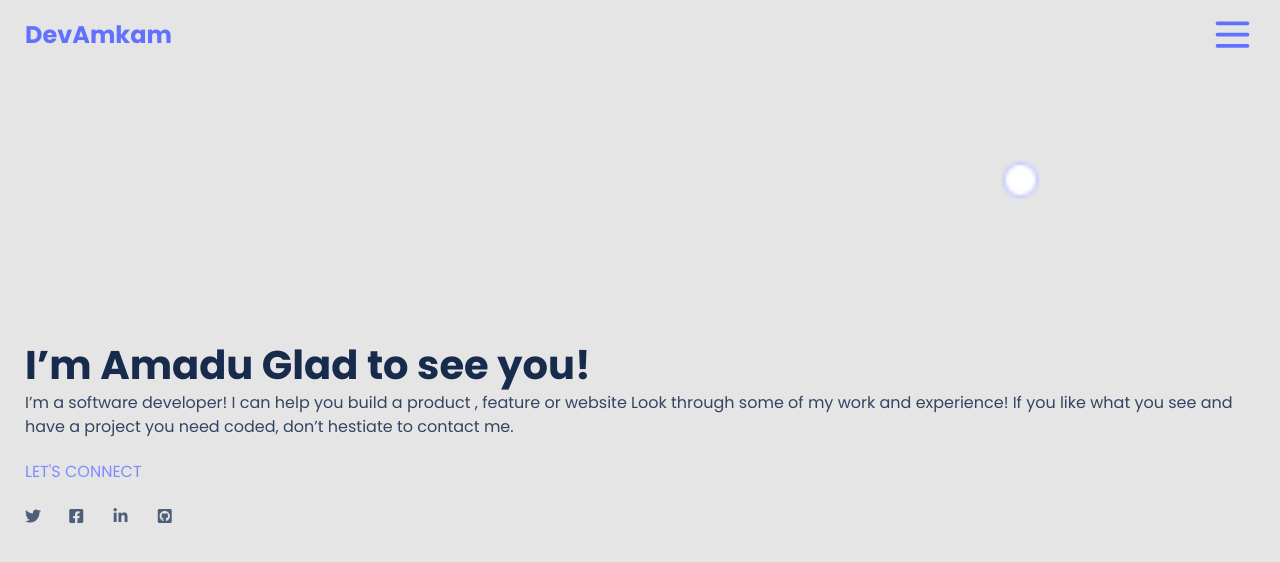
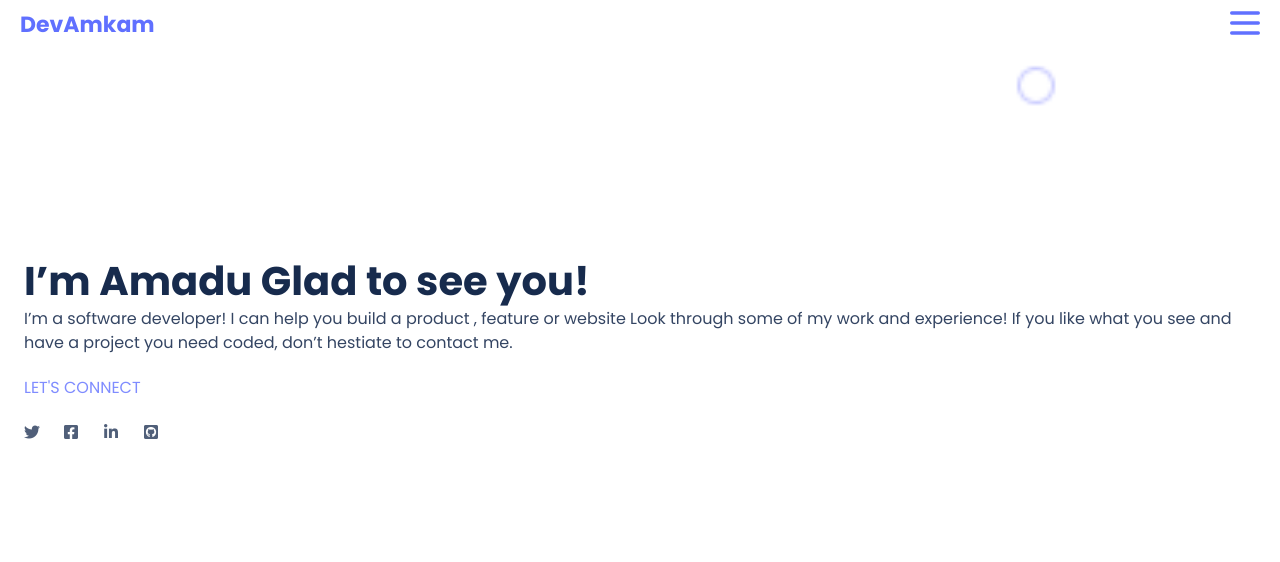
Before and after one commit to AmaduKamara/portfolio, a website: page index.html in a window 1280 px wide. Drawn offline with Linux system fonts and the light colour scheme.

Commit message:
Edited the required changes reqested by my reviewer

```diff
--- a/index.html
+++ b/index.html
@@ -21,6 +21,7 @@
     <!-- the toolbar (or header): Section 1 -->
     <header>
       <h1>DevAmkam</h1>
+      <button>
         <svg
           class="w-6 h-6 menu-icon"
           fill="none"
@@ -35,6 +36,7 @@
             d="M4 6h16M4 12h16M4 18h16"
           ></path>
         </svg>
+      </button>
     </header>
 
     <!-- the headline section (right after the header): Section 2 -->
@@ -48,22 +50,30 @@
           me.
         </p>
         <div class="connect-link"><a href="">Let's Connect</a></div>
-        <div>
+        <ul>
+          <li>
             <a href="https://twitter.com/DevAmkam" target="blank"
               ><i class="fab fa-twitter network-link"></i
             ></a>
+          </li>
+          <li>
             <a href="https://www.facebook.com/amadus.kamara.7" target="blank"
               ><i class="fab fa-facebook-square network-link"></i
             ></a>
+          </li>
+          <li>
             <a
               href="https://www.linkedin.com/in/amadu-kamara-3b60a25b"
               target="blank"
               ><i class="fab fa-linkedin-in network-link"></i
             ></a>
+          </li>
+          <li>
             <a href="https://github.com/AmaduKamara" target="blank"
               ><i class="fab fa-github-square network-link"></i
             ></a>
-        </div>
+          </li>
+        </ul>
       </div>
     </section>
   </body>
--- a/main.css
+++ b/main.css
@@ -10,13 +10,13 @@
 body {
   font-family: "Poppins", sans-serif;
   font-size: 16px;
-  background: #e5e5e5;
-  padding: 10px 25px;
+  background: #ffffff;
 }
 
 header {
   width: 100%;
   height: 48px;
+  background-color: #ffffff;
   display: flex;
   justify-content: space-between;
   align-items: center;
@@ -27,12 +27,19 @@ header {
 
 header h1 {
   color: #6070ff;
-  font-size: 24px;
+  font-size: 22px;
   font-weight: 700;
+  padding: 10px 20px;
+}
+
+header button {
+  border: none;
+  background: transparent;
+  margin-right: 15px;
 }
 
 header .menu-icon {
-  width: 45px;
+  width: 40px;
   color: #6070ff;
 }
 
@@ -40,12 +47,16 @@ header .menu-icon {
 
 .headline {
   display: flex;
-  height: calc(100vh - 48px);
+  padding: 114px 24px;
+  height: 604px;
+  top: 92;
   align-items: center;
+  background-color: #ffffff;
   background-image: url("./images/header-shapes\ mobile.png");
   background-repeat: no-repeat;
   background-size: cover;
   background-position: center;
+  border-radius: 0px 0px 0px 100px;
 }
 
 .headline .intro-text {
@@ -77,3 +88,11 @@ header .menu-icon {
   color: #505f79;
   width: 40px;
 }
+
+.headline ul {
+  display: flex;
+}
+
+.headline ul li {
+  list-style: none;
+}
```
Lines whose indentation alone changed are shown as unchanged.
